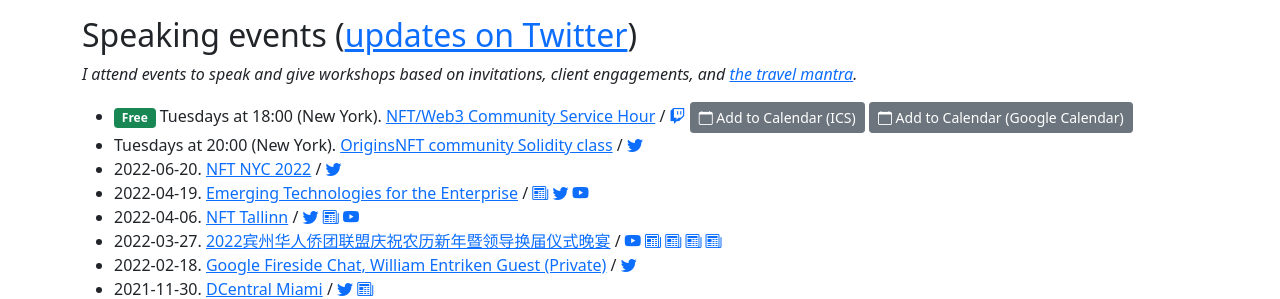
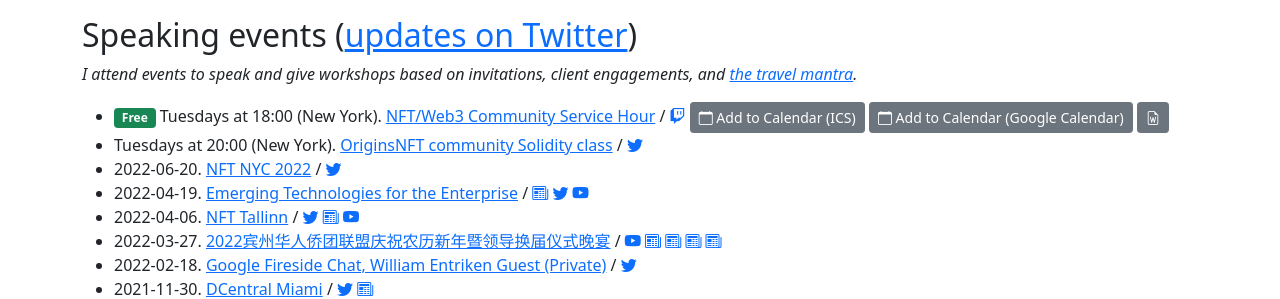
Before and after one commit to fulldecent/phor.net, a Jekyll site: the page built from index.html, in a window 1280 px wide. Shown: the part 2649-2948 px from the top of the page. Built offline with Jekyll 4.4.1, drawn with Linux system fonts in a browser that asks for light colours; nearby versions of some CDN libraries; comment, search, counter and statistics services are not loaded.

Commit message:
add google docs link

```diff
--- a/index.html
+++ b/index.html
@@ -532,7 +532,7 @@
     </p>
 
     <ul>
-      <li><span class="badge bg-success">Free</span> Tuesdays at 18:00 (New York). <a href="https://twitter.com/fulldecent/status/1475851800322453504">NFT/Web3 Community Service Hour</a> / <a href="https://www.twitch.tv/fulldecent/schedule"><i class="bi bi-twitch"></i></a> <a class="btn btn-sm btn-secondary" href="https://calendar.google.com/calendar/ical/liurhb5cqvar2i6n6ekeanap44%40group.calendar.google.com/public/basic.ics"><i class="bi bi-calendar"></i> Add to Calendar (ICS)</a> <a class="btn btn-sm btn-secondary" href="https://calendar.google.com/calendar/embed?src=liurhb5cqvar2i6n6ekeanap44%40group.calendar.google.com&ctz=America%2FNew_York"><i class="bi bi-calendar"></i> Add to Calendar (Google Calendar)</a> </li>
+      <li><span class="badge bg-success">Free</span> Tuesdays at 18:00 (New York). <a href="https://twitter.com/fulldecent/status/1475851800322453504">NFT/Web3 Community Service Hour</a> / <a href="https://www.twitch.tv/fulldecent/schedule"><i class="bi bi-twitch"></i></a> <a class="btn btn-sm btn-secondary" href="https://calendar.google.com/calendar/ical/liurhb5cqvar2i6n6ekeanap44%40group.calendar.google.com/public/basic.ics"><i class="bi bi-calendar"></i> Add to Calendar (ICS)</a> <a class="btn btn-sm btn-secondary" href="https://calendar.google.com/calendar/embed?src=liurhb5cqvar2i6n6ekeanap44%40group.calendar.google.com&ctz=America%2FNew_York"><i class="bi bi-calendar"></i> Add to Calendar (Google Calendar)</a> <a class="btn btn-sm btn-secondary" href="https://docs.google.com/document/d/1ta_6tSCGfC31iIfhz4bfC_oBKyNZGEdDsZkD-BRXY_Y/edit#"><i class="bi bi-file-earmark-word"></i></a> </li>
       <li>Tuesdays at 20:00 (New York). <a href="https://discord.com/invite/originsNFT">OriginsNFT
         community Solidity class</a> / <a href="https://twitter.com/jumpmanft/status/1478951732193366018"><i class="bi bi-twitter"></i></a></li>
 {%- assign speaking-events-first = site.data.speaking-events | slice: 0, 10 -%}
```
